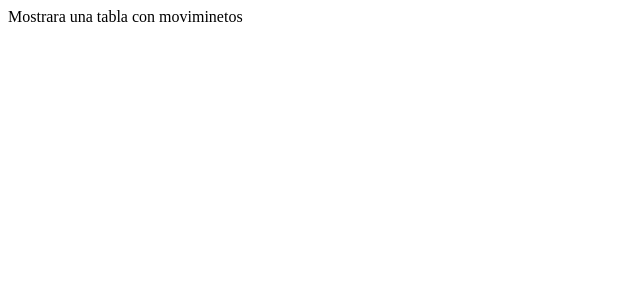
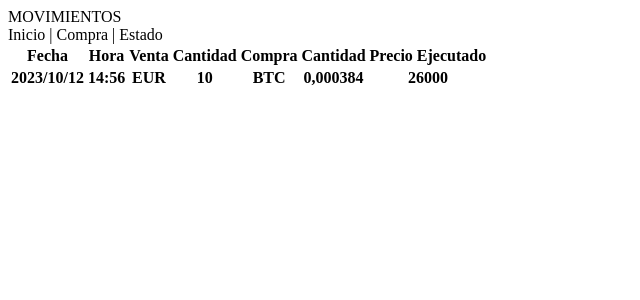
Before and after one commit to RamiroCovian/crypto-simulator, a Flask app: page / in a window 1280 px wide. Shown: the top 300 px of the page, without its empty margins (0-640 px from the left). Run offline with Flask 3, Linux system fonts and the light colour scheme; lists and menus that the app fills with data are empty.

Commit message:
feat: renderice el html de movimientos

```diff
--- a/simulator/templates/base.html
+++ b/simulator/templates/base.html
@@ -3,9 +3,31 @@
 <head>
     <meta charset="UTF-8">
     <meta name="viewport" content="width=device-width, initial-scale=1.0">
-    <title>Crypto Simulator</title>
+    <title>Crypto Simulator - Movimientos</title>
 </head>
 <body>
+    <header>MOVIMIENTOS</header>
+    <nav>Inicio | Compra | Estado</nav>
+    <table>
+        <tr>
+            <th>Fecha</th>
+            <th>Hora</th>
+            <th>Venta</th>
+            <th>Cantidad</th>
+            <th>Compra</th>
+            <th>Cantidad</th>
+            <th>Precio Ejecutado</th>
+        </tr>
 
+        <tr>
+            <th>2023/10/12</th>
+            <th>14:56</th>
+            <th>EUR</th>
+            <th>10</th>
+            <th>BTC</th>
+            <th>0,000384</th>
+            <th>26000</th>
+        </tr>
+    </table>
 </body>
 </html>
--- a/simulator/views.py
+++ b/simulator/views.py
@@ -1,9 +1,10 @@
+from flask import render_template
 from . import app
 
 
 @app.route("/")
 def home():
-    return "Mostrara una tabla con moviminetos"
+    return render_template("base.html")
 
 
 @app.route("/purchase")
```
